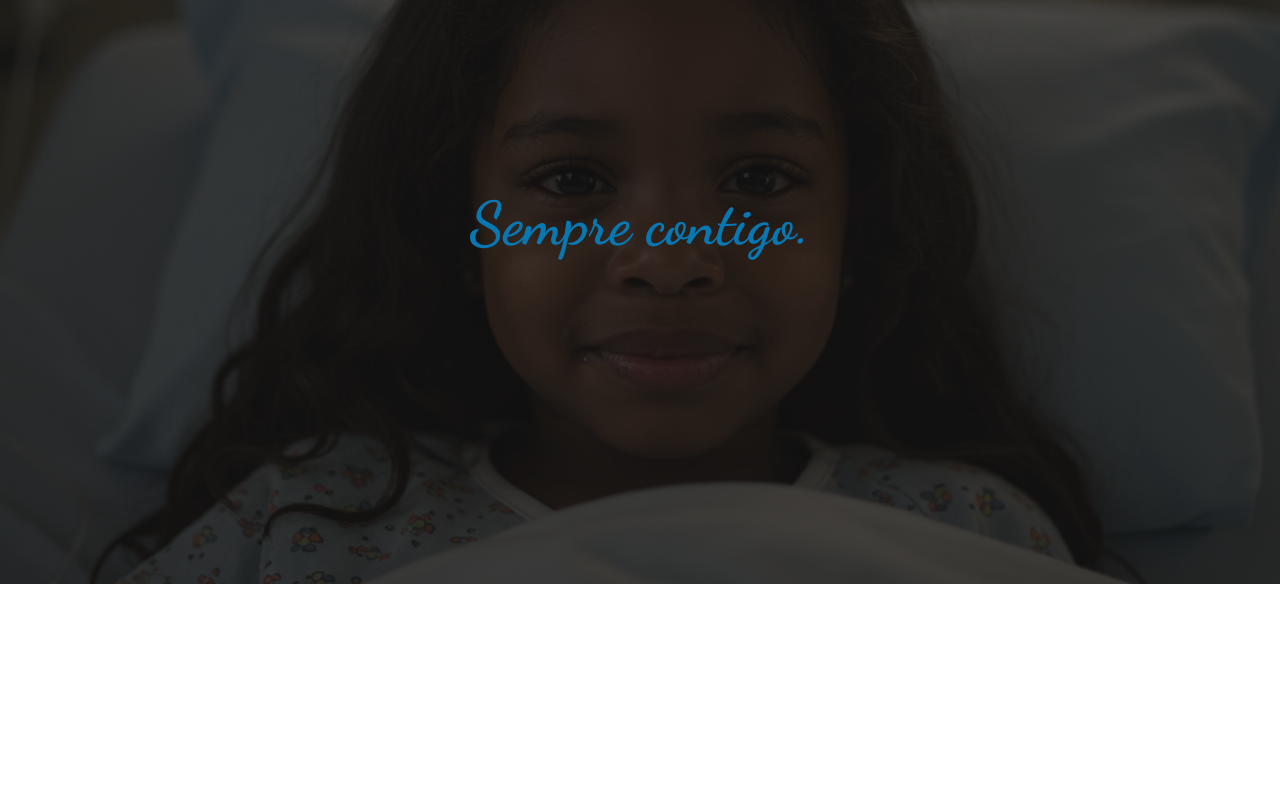
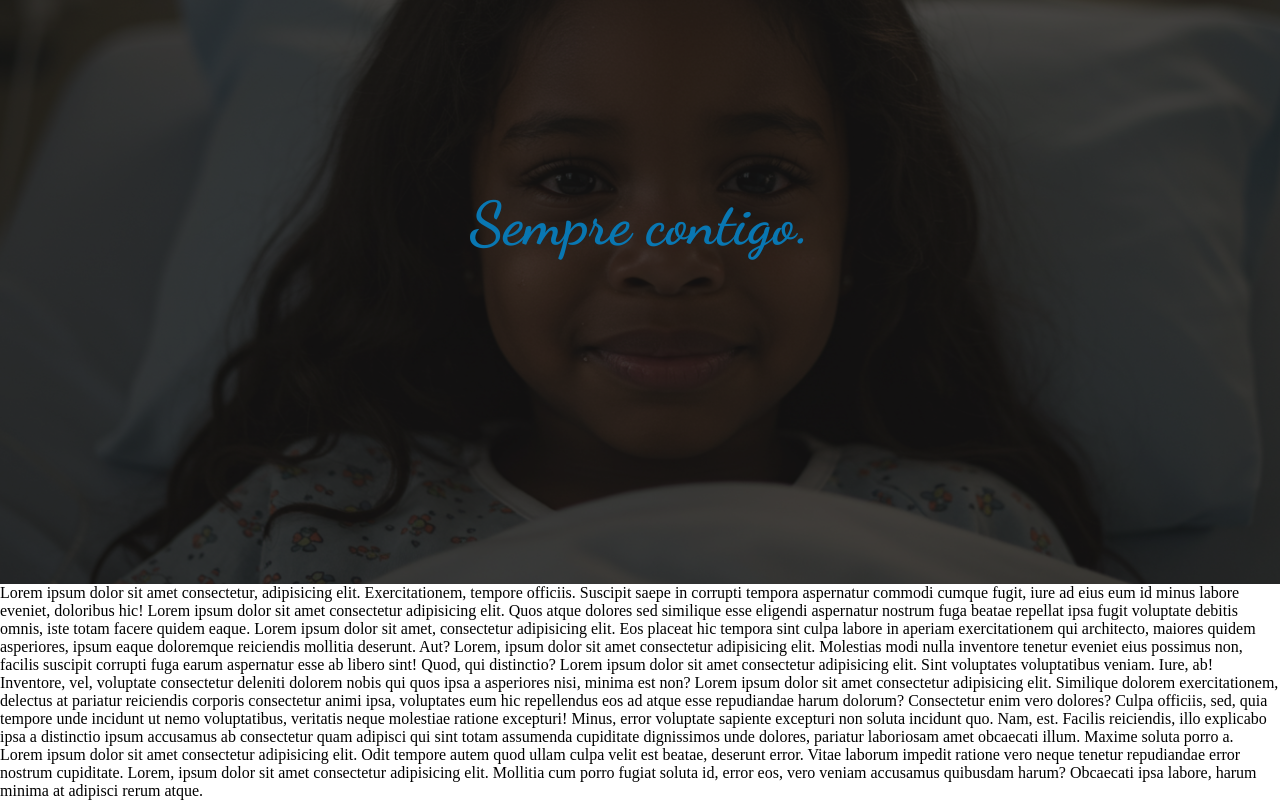
Before and after one commit to C4L3B3666/Hospital, a plain HTML site: page index.html in a window 1280 px wide. Shown: the part 2236-3036 px from the top of the page. Before the commit the page ends 2820 px from the top, so only its background shows below. Drawn offline with Linux system fonts and the light colour scheme.

Commit message:
Textos exemplares

```diff
--- a/index.html
+++ b/index.html
@@ -157,6 +157,12 @@
                 <div class="div_texto">Sempre contigo.</div>
             </div>
         </div>
+
+        <div>
+            <p>Lorem ipsum dolor sit amet consectetur, adipisicing elit. Exercitationem, tempore officiis. Suscipit saepe in corrupti tempora aspernatur commodi cumque fugit, iure ad eius eum id minus labore eveniet, doloribus hic! Lorem ipsum dolor sit amet consectetur adipisicing elit. Quos atque dolores sed similique esse eligendi aspernatur nostrum fuga beatae repellat ipsa fugit voluptate debitis omnis, iste totam facere quidem eaque. Lorem ipsum dolor sit amet, consectetur adipisicing elit. Eos placeat hic tempora sint culpa labore in aperiam exercitationem qui architecto, maiores quidem asperiores, ipsum eaque doloremque reiciendis mollitia deserunt. Aut? Lorem, ipsum dolor sit amet consectetur adipisicing elit. Molestias modi nulla inventore tenetur eveniet eius possimus non, facilis suscipit corrupti fuga earum aspernatur esse ab libero sint! Quod, qui distinctio? Lorem ipsum dolor sit amet consectetur adipisicing elit. Sint voluptates voluptatibus veniam. Iure, ab! Inventore, vel, voluptate consectetur deleniti dolorem nobis qui quos ipsa a asperiores nisi, minima est non? Lorem ipsum dolor sit amet consectetur adipisicing elit. Similique dolorem exercitationem, delectus at pariatur reiciendis corporis consectetur animi ipsa, voluptates eum hic repellendus eos ad atque esse repudiandae harum dolorum?
+            Consectetur enim vero dolores? Culpa officiis, sed, quia tempore unde incidunt ut nemo voluptatibus, veritatis neque molestiae ratione excepturi! Minus, error voluptate sapiente excepturi non soluta incidunt quo. Nam, est.
+            Facilis reiciendis, illo explicabo ipsa a distinctio ipsum accusamus ab consectetur quam adipisci qui sint totam assumenda cupiditate dignissimos unde dolores, pariatur laboriosam amet obcaecati illum. Maxime soluta porro a. Lorem ipsum dolor sit amet consectetur adipisicing elit. Odit tempore autem quod ullam culpa velit est beatae, deserunt error. Vitae laborum impedit ratione vero neque tenetur repudiandae error nostrum cupiditate. Lorem, ipsum dolor sit amet consectetur adipisicing elit. Mollitia cum porro fugiat soluta id, error eos, vero veniam accusamus quibusdam harum? Obcaecati ipsa labore, harum minima at adipisci rerum atque.</p>
+        </div>
     </main>
 
     <script src="script.js"></script>
```
